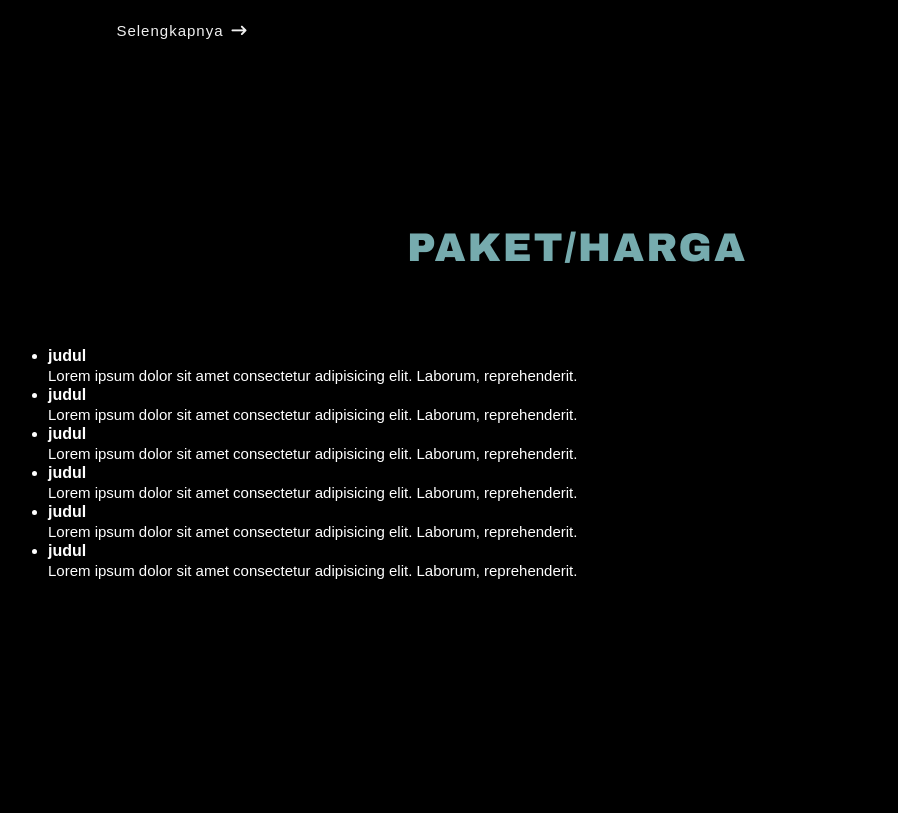
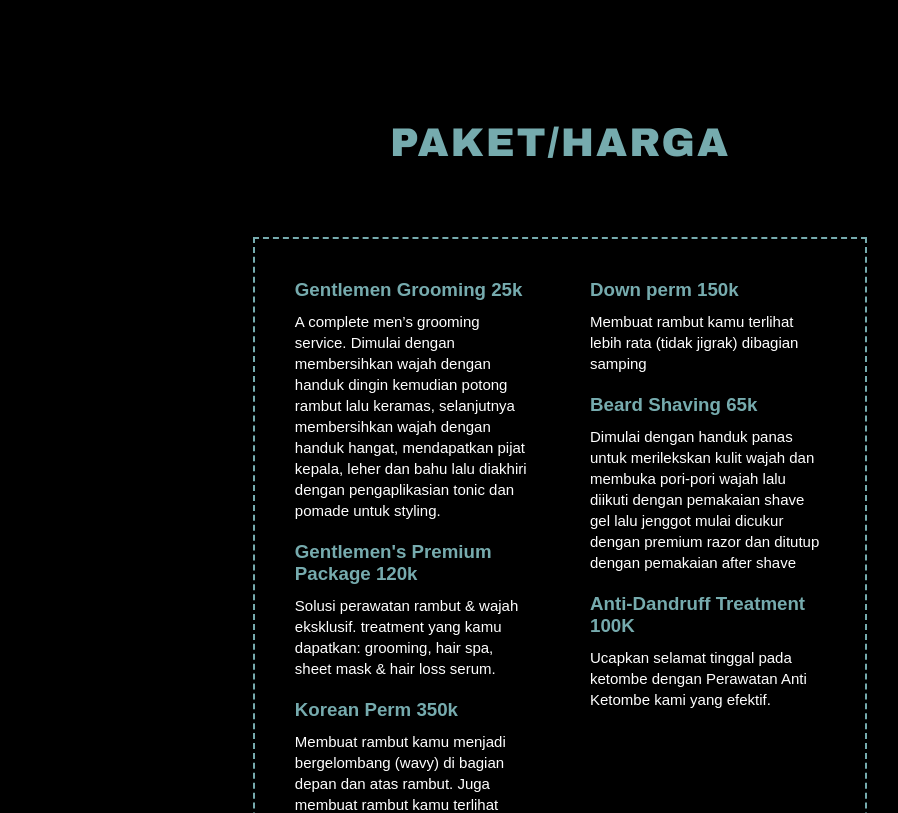
Before and after one commit to Riki-Zf/barbershop, a React (Vite) app: page / in a window 1280 px wide. Shown: the part 1987-2800 px from the top of the page, without its empty margins (80-978 px from the left). Before the commit the page ends 2568 px from the top, so only its background shows below. Built offline with nearby package versions, Linux system fonts and the light colour scheme.

Commit message:
add trend section

```diff
--- a/src/App.jsx
+++ b/src/App.jsx
@@ -5,6 +5,7 @@ import Card from "./Components/Card/Card";
 import Heroinfo from "./Components/HeroInfo/Heroinfo";
 import Service from "./Components/Service/Service";
 import Pricelist from "./Components/Pricelist/Pricelist";
+import Trend from "./Components/Trend/Trend";
 
 const App = () => {
   return (
@@ -42,6 +43,15 @@ const App = () => {
         <Pricelist>
           <Title title="Paket/Harga" subTitle="" showButton={false} />
         </Pricelist>
+        <Title
+          title={
+            <>
+              inspirasi <br />
+              gaya rambut <br />
+            </>
+          }
+        />
+        <Trend />
       </div>
     </div>
   );
--- a/src/Components/Pricelist/Pricelist.css
+++ b/src/Components/Pricelist/Pricelist.css
@@ -1,6 +1,45 @@
+/* Pricelist.css */
+.pricelist {
+  width: 90%;
+  margin: 0 auto;
+  padding: 0 10%;
+}
+
+/* Override Title styles khusus dalam Pricelist */
+.pricelist .title-section {
+  align-items: center; /* Override dari flex-start ke center */
+  text-align: center;
+}
+
+.pricelist .title {
+  text-align: center;
+}
+
+.pricelist .subtitle {
+  text-align: center;
+}
+
 .harga {
-  width: 90%;
-  margin: 5px auto;
   display: flex;
   justify-content: center;
+  gap: 20px;
+  border: 2px dashed #76abae;
+  width: 60%;
+  margin: auto;
+  padding: 20px;
+  margin-bottom: 80px;
 }
+
+.price-right {
+  flex: 1;
+}
+.price-left {
+  flex: 1;
+}
+.info-list {
+  margin: 20px;
+}
+.info-list h3 {
+  margin-bottom: 10px;
+  color: #76abae;
+}
--- a/src/Components/Pricelist/Pricelist.jsx
+++ b/src/Components/Pricelist/Pricelist.jsx
@@ -3,37 +3,42 @@ import "./Pricelist.css";
 const Pricelist = ({ children }) => {
   return (
     <>
-      <div className="harga">
+      <div className="pricelist">
         <div className="jdl-harga">{children}</div>
       </div>
 
-      <div className="list-harga">
-        <ul>
-          <li>
-            <h4>judul</h4>
-            <p>Lorem ipsum dolor sit amet consectetur adipisicing elit. Laborum, reprehenderit.</p>
-          </li>
-          <li>
-            <h4>judul</h4>
-            <p>Lorem ipsum dolor sit amet consectetur adipisicing elit. Laborum, reprehenderit.</p>
-          </li>
-          <li>
-            <h4>judul</h4>
-            <p>Lorem ipsum dolor sit amet consectetur adipisicing elit. Laborum, reprehenderit.</p>
-          </li>
-          <li>
-            <h4>judul</h4>
-            <p>Lorem ipsum dolor sit amet consectetur adipisicing elit. Laborum, reprehenderit.</p>
-          </li>
-          <li>
-            <h4>judul</h4>
-            <p>Lorem ipsum dolor sit amet consectetur adipisicing elit. Laborum, reprehenderit.</p>
-          </li>
-          <li>
-            <h4>judul</h4>
-            <p>Lorem ipsum dolor sit amet consectetur adipisicing elit. Laborum, reprehenderit.</p>
-          </li>
-        </ul>
+      <div className="harga">
+        <div className="price-left">
+          <div className="info-list">
+            <h3>Gentlemen Grooming 25k</h3>
+            <p>
+              A complete men’s grooming service. Dimulai dengan membersihkan wajah dengan handuk dingin kemudian potong rambut lalu keramas, selanjutnya membersihkan wajah dengan handuk hangat, mendapatkan pijat kepala, leher dan bahu lalu
+              diakhiri dengan pengaplikasian tonic dan pomade untuk styling.
+            </p>
+          </div>
+          <div className="info-list">
+            <h3>Gentlemen's Premium Package 120k</h3>
+            <p>Solusi perawatan rambut & wajah eksklusif. treatment yang kamu dapatkan: grooming, hair spa, sheet mask & hair loss serum.</p>
+          </div>
+          <div className="info-list">
+            <h3>Korean Perm 350k</h3>
+            <p>Membuat rambut kamu menjadi bergelombang (wavy) di bagian depan dan atas rambut. Juga membuat rambut kamu terlihat lebih bervolume</p>
+          </div>
+        </div>
+        <div className="price-right">
+          <div className="info-list">
+            <h3>Down perm 150k</h3>
+            <p>Membuat rambut kamu terlihat lebih rata (tidak jigrak) dibagian samping</p>
+          </div>
+          <div className="info-list">
+            <h3>Beard Shaving 65k</h3>
+            <p>Dimulai dengan handuk panas untuk merilekskan kulit wajah dan membuka pori-pori wajah lalu diikuti dengan pemakaian shave gel lalu jenggot mulai dicukur dengan premium razor dan ditutup dengan pemakaian after shave</p>
+          </div>
+          <div className="info-list">
+            <h3>Anti-Dandruff Treatment 100K</h3>
+            <p>Ucapkan selamat tinggal pada ketombe dengan Perawatan Anti Ketombe kami yang efektif. </p>
+          </div>
+        </div>
       </div>
     </>
   );
--- /dev/null
+++ b/src/Components/Trend/Trend.css
@@ -0,0 +1,13 @@
+.trend {
+  width: 90%;
+  margin: 20px auto;
+  display: flex;
+  justify-content: center;
+  gap: 20px;
+}
+.video-right,
+.video-left {
+  flex-basis: 50%;
+  width: 100%;
+  object-fit: cover;
+}
--- /dev/null
+++ b/src/Components/Trend/Trend.jsx
@@ -0,0 +1,17 @@
+import React from "react";
+import "./Trend.css";
+
+const Trend = () => {
+  return (
+    <div className="trend">
+      <div className="video-right">
+        <iframe src="https://www.youtube.com/embed/O00DUwfgq5o?si=An_0_1erGHAKKHWg" frameborder="0" width="500" height="250"></iframe>
+      </div>
+      <div className="video-left">
+        <iframe src="https://www.youtube.com/embed/IUWAM-r--uU?si=XAz-qfaUAHDdVV7p" frameborder="0" width="500" height="250"></iframe>
+      </div>
+    </div>
+  );
+};
+
+export default Trend;
--- a/src/index.css
+++ b/src/index.css
@@ -11,7 +11,4 @@ body {
 .container {
   padding-right: 10%;
   padding-left: 10%;
-  display: flex;
-  justify-content: center;
-  flex-direction: column;
 }
```
